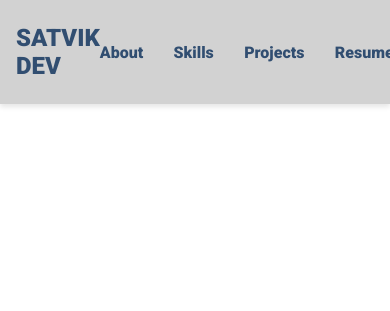
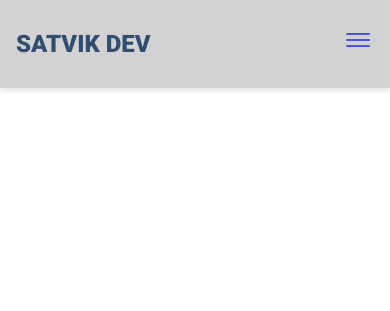
Before and after one commit to kivtas/kivtas.github.io, a plain HTML site: page index.html in a window 390 px wide. Shown: the top 311 px of the page. Drawn offline with nearby package versions, Linux system fonts and the light colour scheme.

Commit message:
burger menu

```diff
--- a/assets/css/styles.css
+++ b/assets/css/styles.css
@@ -230,4 +230,28 @@ nav ul li {
   nav {
     padding: 1.5rem 1rem;
   }
+
+  nav ul {
+    position: fixed;
+    background-color: var(--bg-color);
+    flex-direction: column;
+    top: 86px;
+    left: 10%;
+    width: 80%;
+    text-align: center;
+    transform: translateX(120%);
+    transition: transform 0.5s ease-in;
+  }
+
+   nav ul li {
+    margin: 8px;
+  }
+
+  .burger-menu {
+    display: block;
+  }
+
+  nav ul.show {
+    transform: translateX(0);
+  }
 }
--- a/assets/js/app.js
+++ b/assets/js/app.js
@@ -0,0 +1,7 @@
+const burger = document.querySelector("#burger-menu");
+const ul = document.querySelector("nav ul");
+const nav = document.querySelector("nav");
+
+burger.addEventListener("click", () => {
+    ul.classList.toggle("show");
+  });
```
